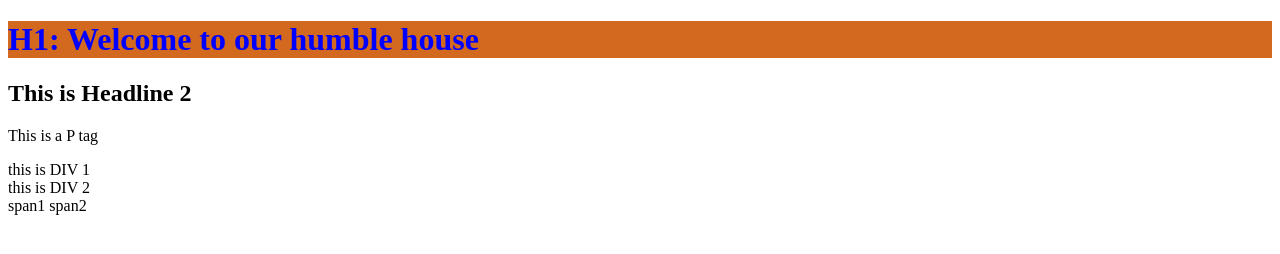
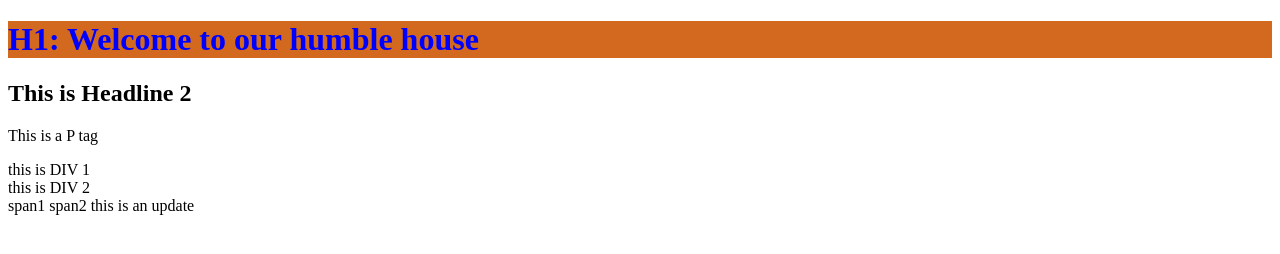
Before and after one commit to SirvanD/SessionwithET, a plain HTML site: page index.html in a window 1280 px wide. Drawn offline with Linux system fonts and the light colour scheme.

Commit message:
second update

```diff
--- a/index.html
+++ b/index.html
@@ -16,6 +16,7 @@
   <div>this is DIV 2</div>
   <span>span1</span>
   <span>span2</span>
+  <span>this is an update</span>
 
 </body>
 </html>
```
